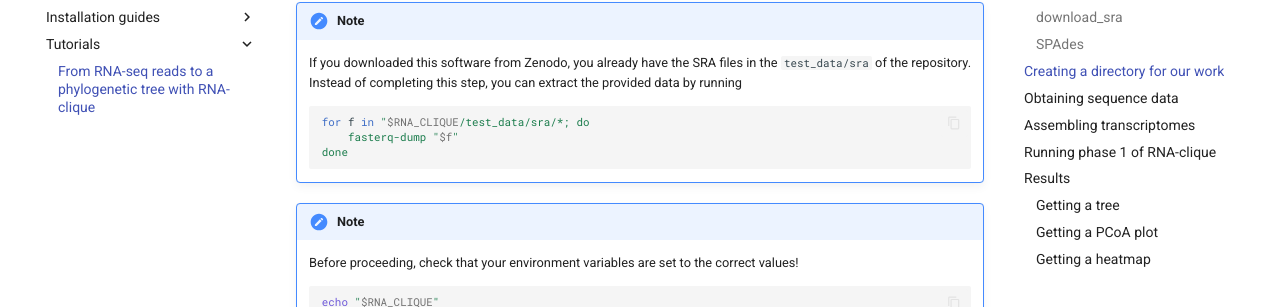
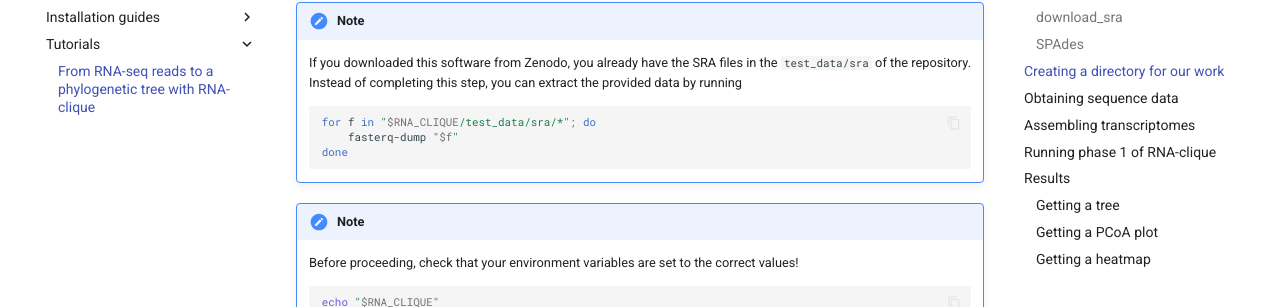
Before and after one commit to actapia/rna_clique, an MkDocs documentation site: the page built from docs/tutorials/reads2tree/README.md, in a window 1280 px wide and 900 px high, scrolled down 2653 px. Shown: the part 145-452 px from the top of the window. Built offline with MkDocs 1.6.1 and Material for MkDocs 9.7.7, drawn with Linux system fonts in a browser that asks for light colours; comment, search, counter and statistics services are not loaded.

Commit message:
Fix documentation for loop.

````diff
--- a/docs/tutorials/reads2tree/README.md
+++ b/docs/tutorials/reads2tree/README.md
@@ -148,7 +148,7 @@ export TUTORIAL_DIR=$PWD
     you can extract the provided data by running
 
 	```bash
-	for f in "$RNA_CLIQUE/test_data/sra/*; do
+	for f in "$RNA_CLIQUE/test_data/sra/*"; do
 	    fasterq-dump "$f"
 	done
 	```
````
